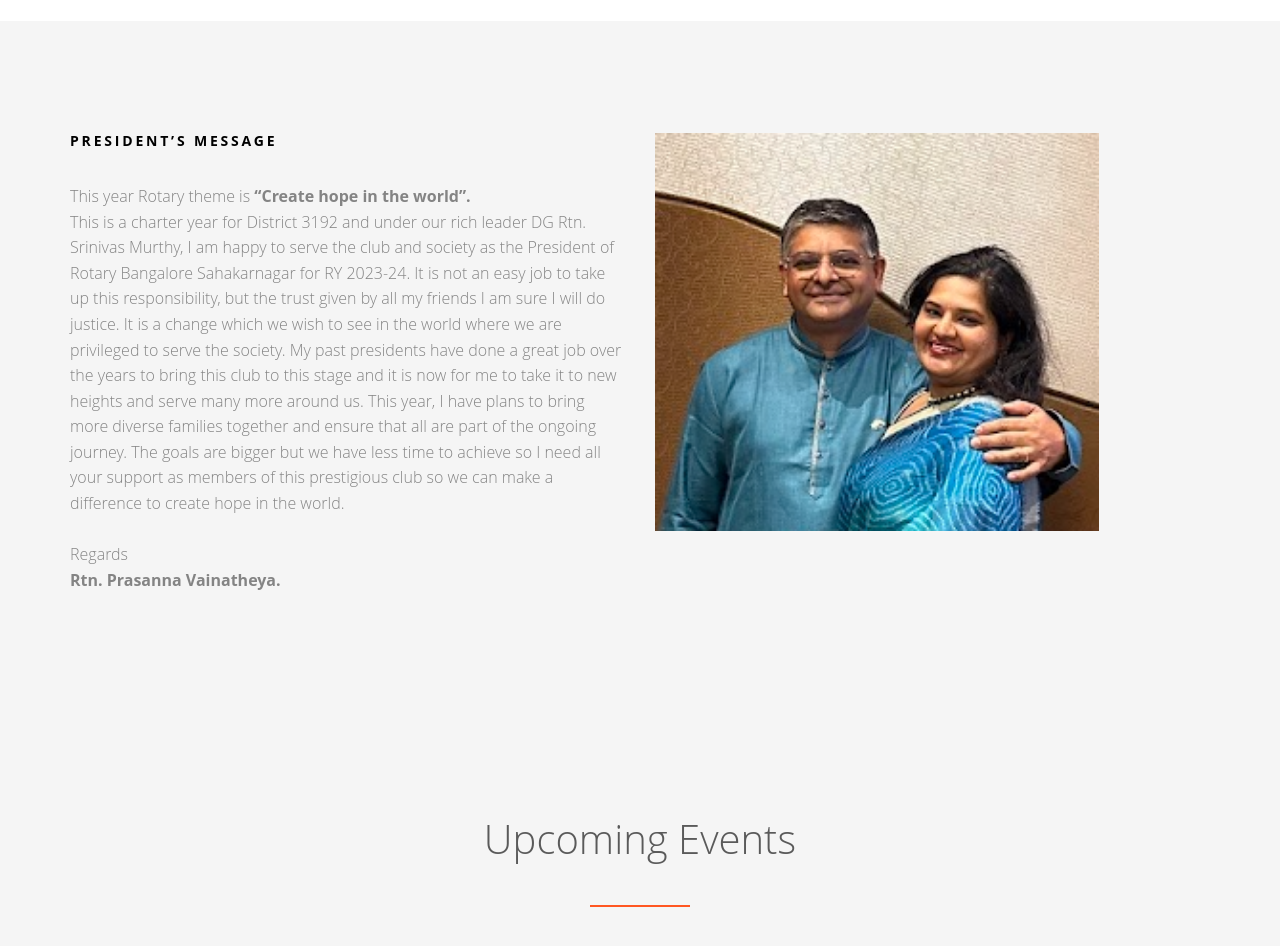
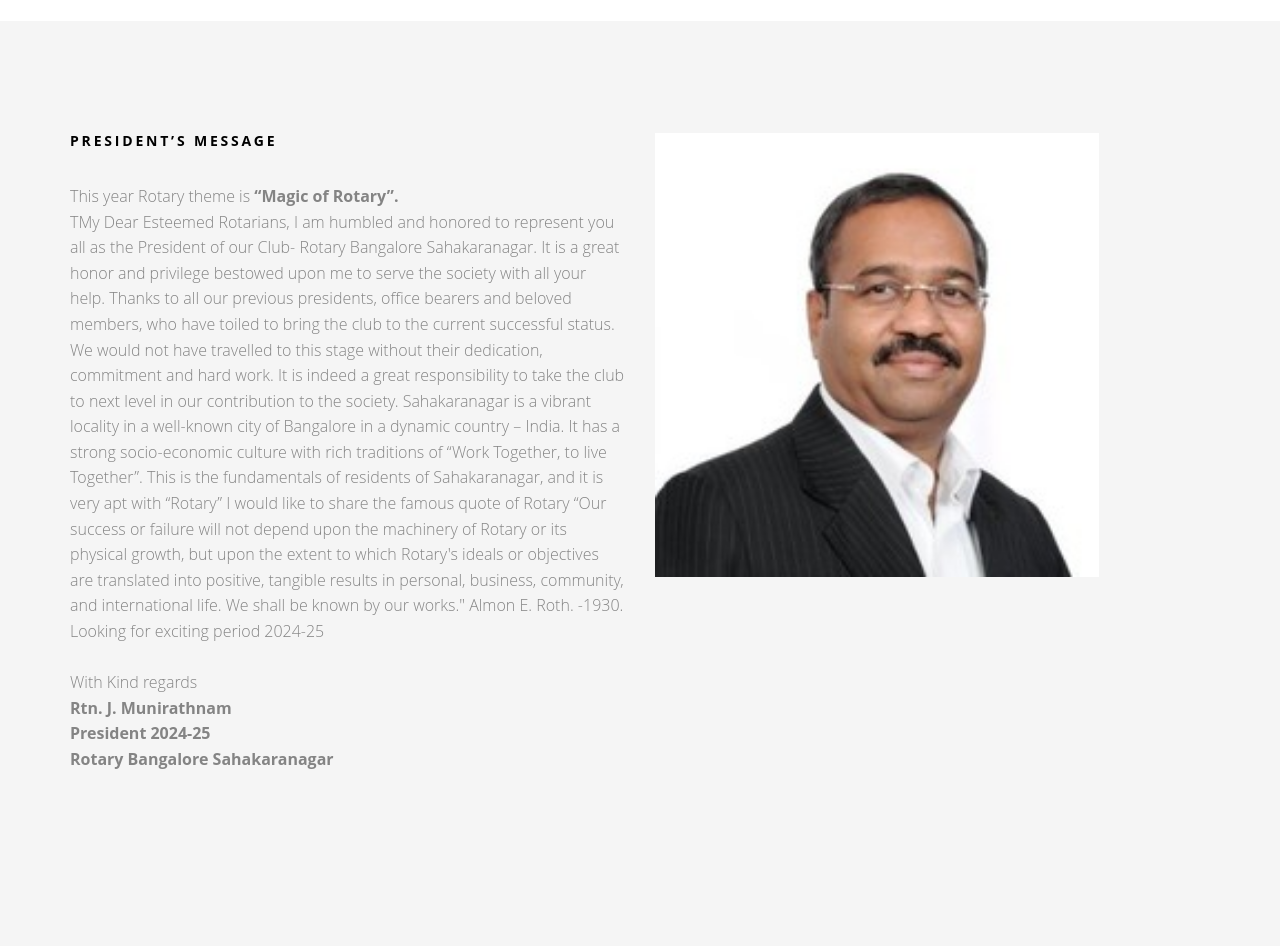
Before and after one commit to Rotary-Bangalore-Sahakarnagar/Rotary-Bangalore-Sahakarnagar-Webpage, a plain HTML site: page index.html in a window 1280 px wide. Shown: the part 380-1326 px from the top of the page. Drawn offline with Linux system fonts and the light colour scheme; files whose address does not match are found by name.

Commit message:
Update index.html

```diff
--- a/RY2324.html
+++ b/index.html
@@ -133,16 +133,24 @@
 						<div class="col-md-6">
 							<div class="feature-text">
 								<h3>President’s Message</h3><br/>
-								This year Rotary theme is <b>“Create hope in the world”.</b> <br>
-				This is a charter year for District 3192 and under our rich leader DG Rtn. Srinivas Murthy, I am happy to serve the club and society as the President of Rotary Bangalore Sahakarnagar for RY 2023-24. It is not an easy job to take up this responsibility, but the trust given by all my friends I am sure I will do justice. It is a change which we wish to see in the world where we are privileged to serve the society. My past presidents have done a great job over the years to bring this club to this stage and it is now for me to take it to new heights and serve many more around us.
-				This year, I have plans to bring more diverse families together and ensure that all are part of the ongoing journey. The goals are bigger but we have less time to achieve so I need all your support as members of this prestigious club so we can make a difference to create hope in the world.
-				<br/><br>Regards<br>
-				<b>Rtn. Prasanna Vainatheya.
+								This year Rotary theme is <b>“Magic of Rotary”.</b> <br>
+				TMy Dear Esteemed Rotarians,
+
+
+
+I am humbled and honored to represent you all as the President of our Club- Rotary Bangalore Sahakaranagar.  It is a great honor and privilege bestowed upon me to serve the society with all your help.  Thanks to all our previous presidents, office bearers and beloved members, who have toiled to bring the club to the current successful status. We would not have travelled to this stage without their dedication, commitment and hard work.
+It is indeed a great responsibility to take the club to next level in our contribution to the society. Sahakaranagar is a vibrant locality in a well-known city of Bangalore in a dynamic country – India. It has a strong socio-economic culture with rich traditions of “Work Together, to live Together”. This is the fundamentals of residents of Sahakaranagar, and it is very apt with “Rotary”
+I would like to share the famous quote of Rotary “Our success or failure will not depend upon the machinery of Rotary or its physical growth, but upon the extent to which Rotary's ideals or objectives are translated into positive, tangible results in personal, business, community, and international life. We shall be known by our works." Almon E. Roth. -1930.
+Looking for exciting period 2024-25
+				<br/><br>With Kind regards <br>
+				<b>Rtn. J. Munirathnam<br>
+					President 2024-25<br>
+					<b>Rotary Bangalore Sahakaranagar</b>
 							</div>
 						</div>
 
 						<div class="col-md-6">
-								<img src="images/PrasannaRashmi.png" alt="photo" style="width: 80%; height: 80%;">
+								<img src="images/Muni.JPG" alt="photo" style="width: 80%; height: 80%;">
 						</div>
 					</div>
 				</div>
```
